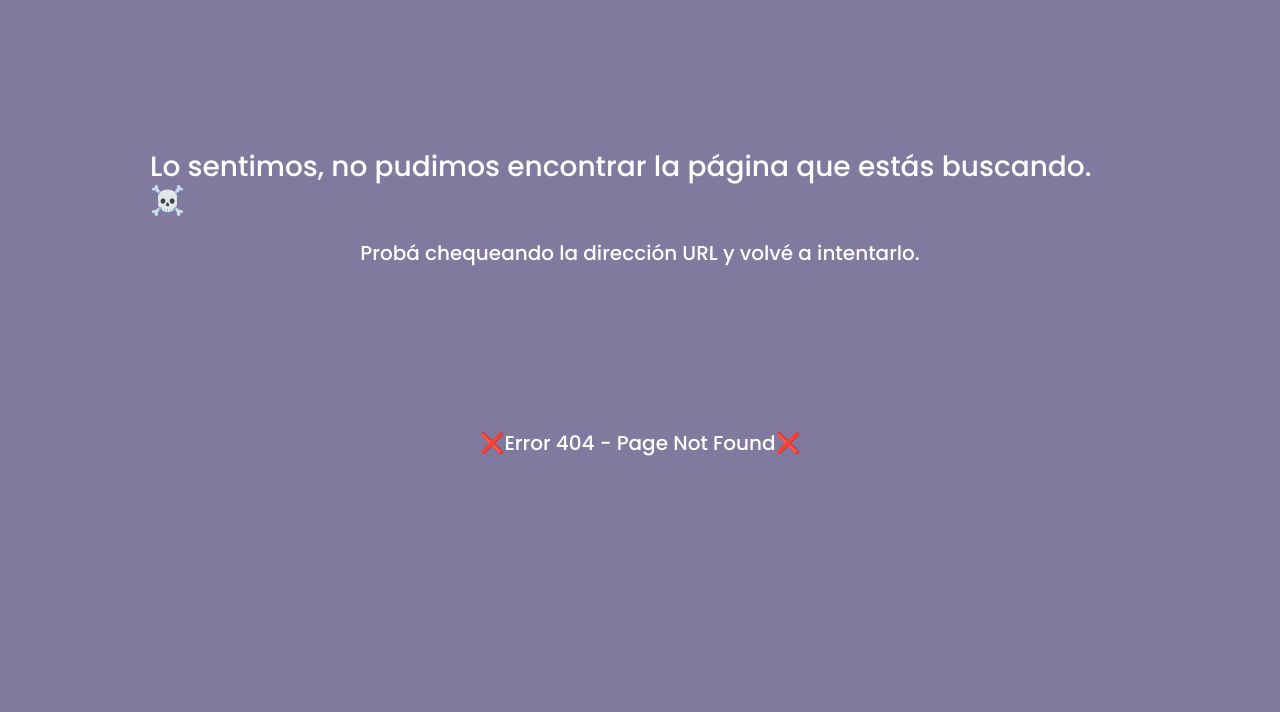
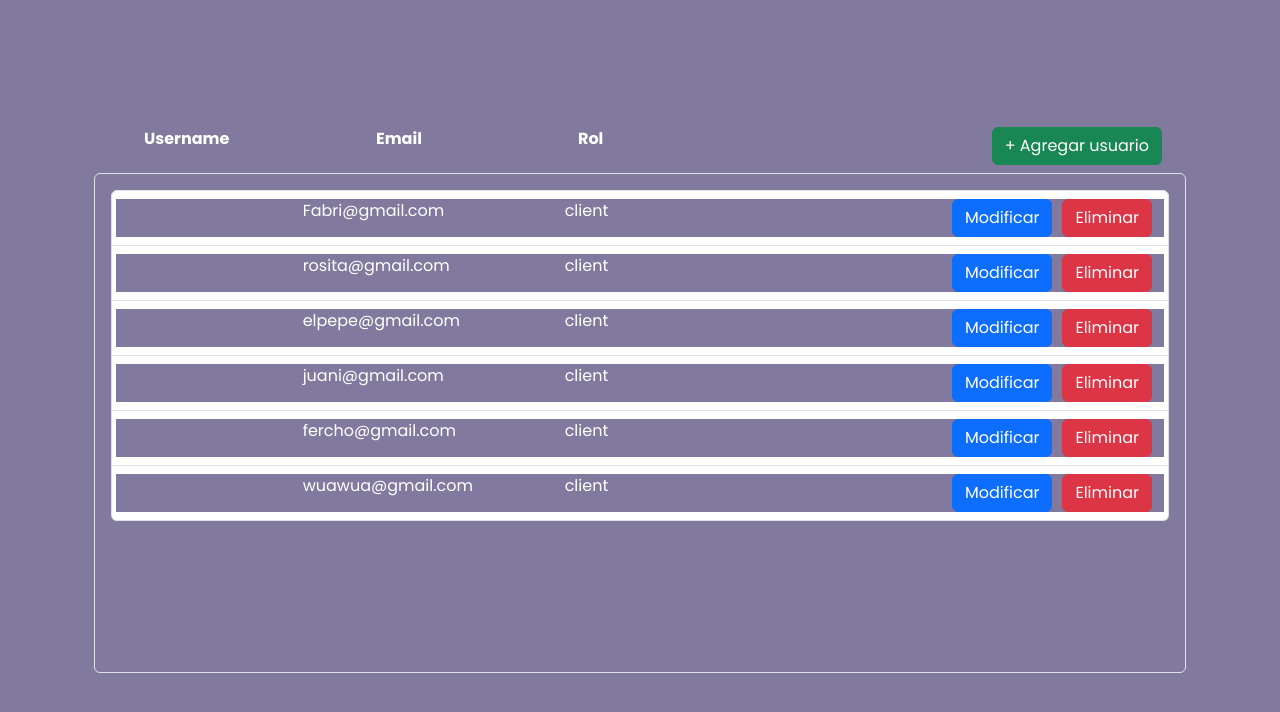
Before and after one commit to FabriLat/TPI-Lab3-2024, a React (Vite) app in the folder CinemaProyect/: page /userBase in a window 1280 px wide. Before the commit this address had no page. Shown: the top 712 px of the page. Built offline with nearby package versions, Linux system fonts and the light colour scheme.

Commit message:
Add function to delete user

```diff
--- a/CinemaProyect/src/App.jsx
+++ b/CinemaProyect/src/App.jsx
@@ -6,6 +6,7 @@ import { RouterProvider, createBrowserRouter } from "react-router-dom";
 import MoviesDashboard from "./components/moviesDashboard/MoviesDashboard";
 import Protected from "./routes/Protected";
 import NotFound from "./routes/NotFound";
+import UserBase from "./components/userBase/UserBase";
 function App() {
   // estado para manejar log in
   const [isLoggedIn, setIsLoggedIn] = useState(false); // inicialmente no se logueó el usuario
@@ -26,16 +27,67 @@ function App() {
     { price: 0, movie: "movie", show: "show", client: "client" },
   ];
 
-  //Cliente creado de prueba (todos van a tener los mismos atributos/propiedades)
-  const clients = [
+  //--------------------------------------------------------------------------------------------------------------------------------------
+  //UserBase
+  const Users = [
     {
+      id: 1,
       username: "Fabri",
       email: "Fabri@gmail.com",
       password: "12345",
       showsBuyed: "",
       type: "client",
     },
+    {
+      id: 2,
+      username: "Rosa",
+      email: "rosita@gmail.com",
+      password: "12345",
+      showsBuyed: "",
+      type: "client",
+    },
+    {
+      id: 3,
+      username: "Pepito",
+      email: "elpepe@gmail.com",
+      password: "12345",
+      showsBuyed: "",
+      type: "client",
+    },
+    {
+      id: 4,
+      username: "Juani",
+      email: "juani@gmail.com",
+      password: "12345",
+      showsBuyed: "",
+      type: "client",
+    },
+    {
+      id: 5,
+      username: "Gaston",
+      email: "fercho@gmail.com",
+      password: "12345",
+      showsBuyed: "",
+      type: "client",
+    },
+    {
+      id: 6,
+      username: "Tomi",
+      email: "wuawua@gmail.com",
+      password: "12345",
+      showsBuyed: "",
+      type: "client",
+    },
   ];
+  //estado de lista de usuarios (luego debera remplazarce la constante por la base de datos y que los cambios impacten en ella)
+  const [listUsers, setListUser] = useState(Users);
+
+  //Funcion que elimina el usuario de la lista
+  const onDeletUserHandler = (idUserDelete) => {
+    const listUpdated = listUsers.filter((user) => user.id !== idUserDelete);
+    setListUser(listUpdated);
+  };
+  //--------------------------------------------------------------------------------------------------------------------------------------
 
   //Una pelicula puede tener varias funciones.
   const initialMovies = [
@@ -50,7 +102,8 @@ function App() {
     {
       id: 2,
       title: "Oppenheimer",
-      image: "https://www.rosariocine.com.ar/webfiles/rosariocine/productos/5132/1.jpg",
+      image:
+        "https://www.rosariocine.com.ar/webfiles/rosariocine/productos/5132/1.jpg",
       rating: 5.0,
       runTime: 180,
       shows: [{}, {}, {}],
@@ -58,7 +111,8 @@ function App() {
     {
       id: 3,
       title: "Hostel",
-      image: "https://m.media-amazon.com/images/M/MV5BMTY1NDA3ODM1OV5BMl5BanBnXkFtZTcwMDM5NzEzMQ@@._V1_.jpg",
+      image:
+        "https://m.media-amazon.com/images/M/MV5BMTY1NDA3ODM1OV5BMl5BanBnXkFtZTcwMDM5NzEzMQ@@._V1_.jpg",
       rating: 4.0,
       runTime: 94,
       shows: [{}, {}, {}],
@@ -66,7 +120,8 @@ function App() {
     {
       id: 4,
       title: "Saw",
-      image: "https://m.media-amazon.com/images/I/61Dr1uVEjWL._AC_UF894,1000_QL80_.jpg",
+      image:
+        "https://m.media-amazon.com/images/I/61Dr1uVEjWL._AC_UF894,1000_QL80_.jpg",
       rating: 4.0,
       runTime: 103,
       shows: [{}, {}, {}],
@@ -74,7 +129,8 @@ function App() {
     {
       id: 5,
       title: "Tierra de osos",
-      image: "https://play-lh.googleusercontent.com/-7Gl_ipbT697kSJdJb8R_xyEACLSHMjGEXtvIpFSRxaqbXaJiWlu-rJ6VHmRgQaoCKFB=w240-h480-rw",
+      image:
+        "https://play-lh.googleusercontent.com/-7Gl_ipbT697kSJdJb8R_xyEACLSHMjGEXtvIpFSRxaqbXaJiWlu-rJ6VHmRgQaoCKFB=w240-h480-rw",
       rating: 3.5, // Ejemplo de rating
       runTime: 85, // Ejemplo de duración en minutos
       shows: [{}, {}, {}],
@@ -90,7 +146,8 @@ function App() {
     {
       id: 7,
       title: "El señor de los anillos",
-      image: "https://es.web.img3.acsta.net/medias/nmedia/18/89/67/45/20061512.jpg",
+      image:
+        "https://es.web.img3.acsta.net/medias/nmedia/18/89/67/45/20061512.jpg",
       rating: 4.9, // Ejemplo de rating
       runTime: 178, // Ejemplo de duración en minutos
       shows: [{}, {}, {}],
@@ -106,7 +163,8 @@ function App() {
     {
       id: 9,
       title: "Titanes del Pacífico",
-      image: "https://i.pinimg.com/736x/17/e1/44/17e144b2e0e49c835fb4092321fefeea.jpg",
+      image:
+        "https://i.pinimg.com/736x/17/e1/44/17e144b2e0e49c835fb4092321fefeea.jpg",
       rating: 3.7, // Ejemplo de rating
       runTime: 131, // Ejemplo de duración en minutos
       shows: [{}, {}, {}],
@@ -149,7 +207,16 @@ function App() {
         </Protected>
       ),
     },
-    { path: "*", element: <NotFound/> }, // cuando no encuentra ninguna ruta, not found
+    {
+      path: "/userBase",
+      element: (
+        <UserBase
+          listUsers={listUsers}
+          onDeletUserHandler={onDeletUserHandler}
+        />
+      ),
+    },
+    { path: "*", element: <NotFound /> }, // cuando no encuentra ninguna ruta, not found
   ]);
 
   return <div>{<RouterProvider router={router} />}</div>;
--- a/CinemaProyect/src/components/userBase/UserBase.jsx
+++ b/CinemaProyect/src/components/userBase/UserBase.jsx
@@ -5,13 +5,15 @@ import Container from "react-bootstrap/Container";
 import Row from "react-bootstrap/Row";
 import Col from "react-bootstrap/Col";
 
-const UserBase = ({ listUsers }) => {
+const UserBase = ({ listUsers, onDeletUserHandler }) => {
   const listMapped = listUsers.map((user) => (
     <User
       key={Math.random()}
+      id={user.id}
       userName={user.userName}
       email={user.email}
       type={user.type}
+      deleteUser={onDeletUserHandler}
     />
   ));
 
--- a/CinemaProyect/src/components/userBase/user/User.jsx
+++ b/CinemaProyect/src/components/userBase/user/User.jsx
@@ -3,7 +3,16 @@ import Button from "react-bootstrap/Button";
 import Row from "react-bootstrap/Row";
 import Col from "react-bootstrap/Col";
 
-const User = ({ userName, email, type }) => {
+const User = ({ id, userName, email, type, deleteUser }) => {
+  const onClickDelete = () => {
+    const confirmed = confirm(
+      "¿Estás seguro de que deseas eliminar este usuario?"
+    );
+    if (confirmed) {
+      deleteUser(id);
+    }
+  };
+
   return (
     <>
       <ListGroup.Item>
@@ -12,10 +21,12 @@ const User = ({ userName, email, type }) => {
           <Col xs={3}>{email}</Col>
           <Col xs={1}>{type}</Col>
           <Col xs={6} className="d-flex justify-content-end">
-            <Button variant="outline-primary" style={{ marginRight: "10px" }}>
+            <Button variant="primary" style={{ marginRight: "10px" }}>
               Modificar
             </Button>{" "}
-            <Button variant="outline-danger">Eliminar</Button>
+            <Button variant="danger" onClick={onClickDelete}>
+              Eliminar
+            </Button>
           </Col>
         </Row>
       </ListGroup.Item>
```
